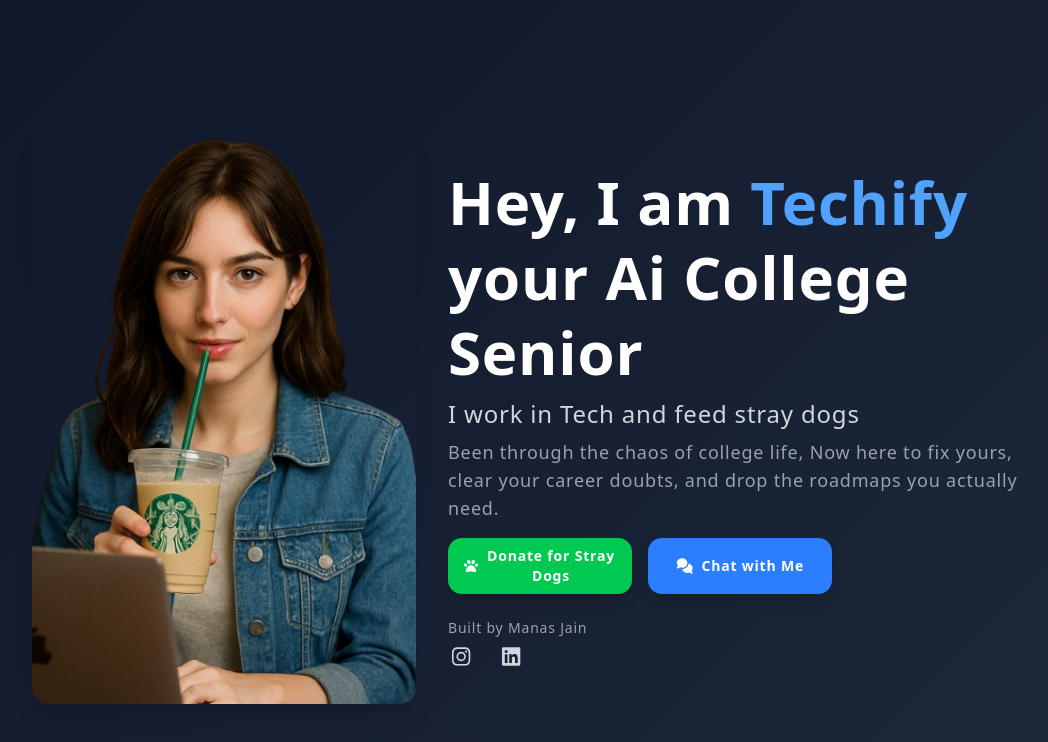
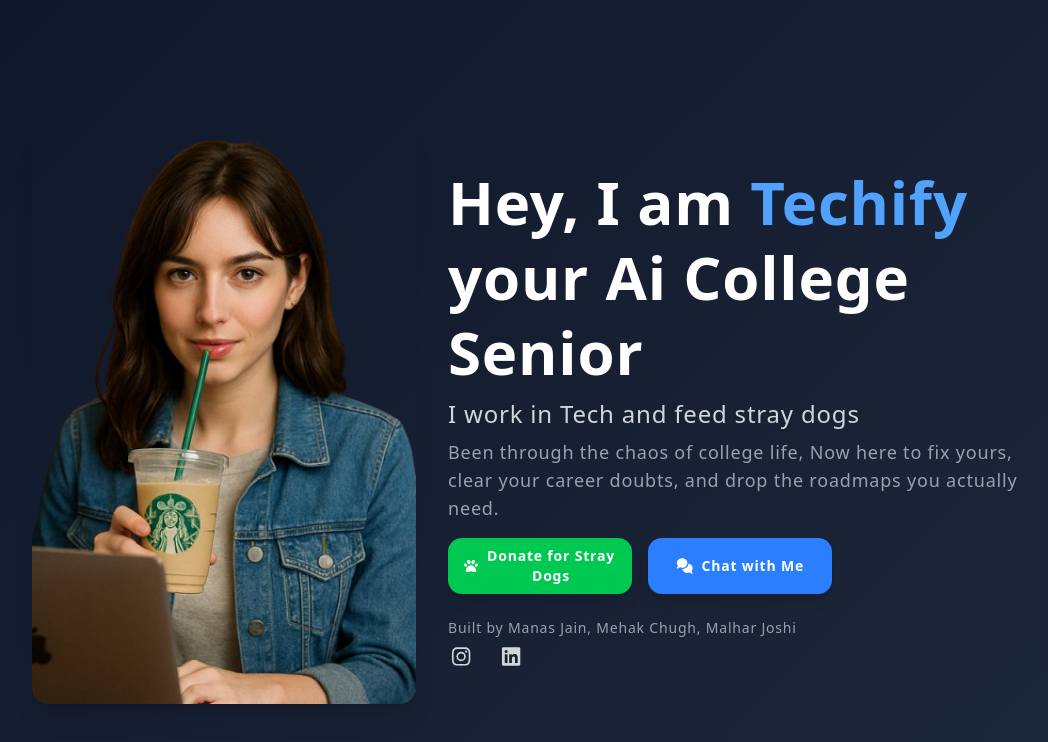
Before and after one commit to manasjaincode/Senior.ai, a React (Vite) app: page / in a window 1280 px wide. Shown: the top 742 px of the page, without its empty margins (64-1112 px from the left). Built offline with nearby package versions, Linux system fonts and the light colour scheme; a web font is replaced by a local one.

Commit message:
Update MainScreen.jsx

```diff
--- a/src/MainScreen.jsx
+++ b/src/MainScreen.jsx
@@ -126,7 +126,7 @@ const MainScreen = () => {
 
           {/* Modified block for the footer content */}
           <div className="w-full text-center mt-6 text-gray-400 text-sm md:text-left">
-            <p className="mb-2">Built by Manas Jain</p>
+            <p className="mb-2">Built by Manas Jain, Mehak Chugh, Malhar Joshi</p>
             <div className="flex justify-center md:justify-start space-x-6">
               <a
                 href="https://www.instagram.com/manasjaiinn"
```
